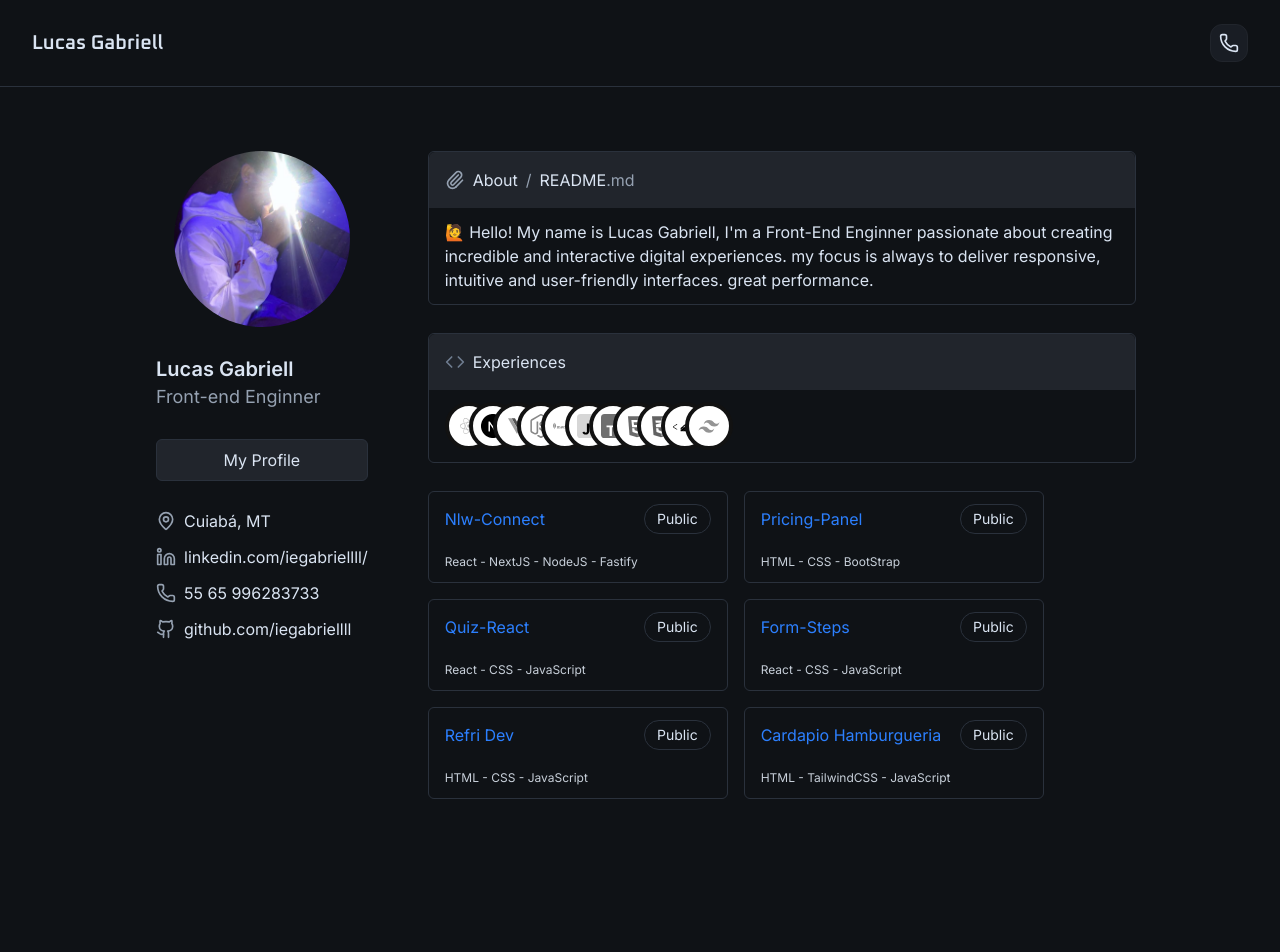
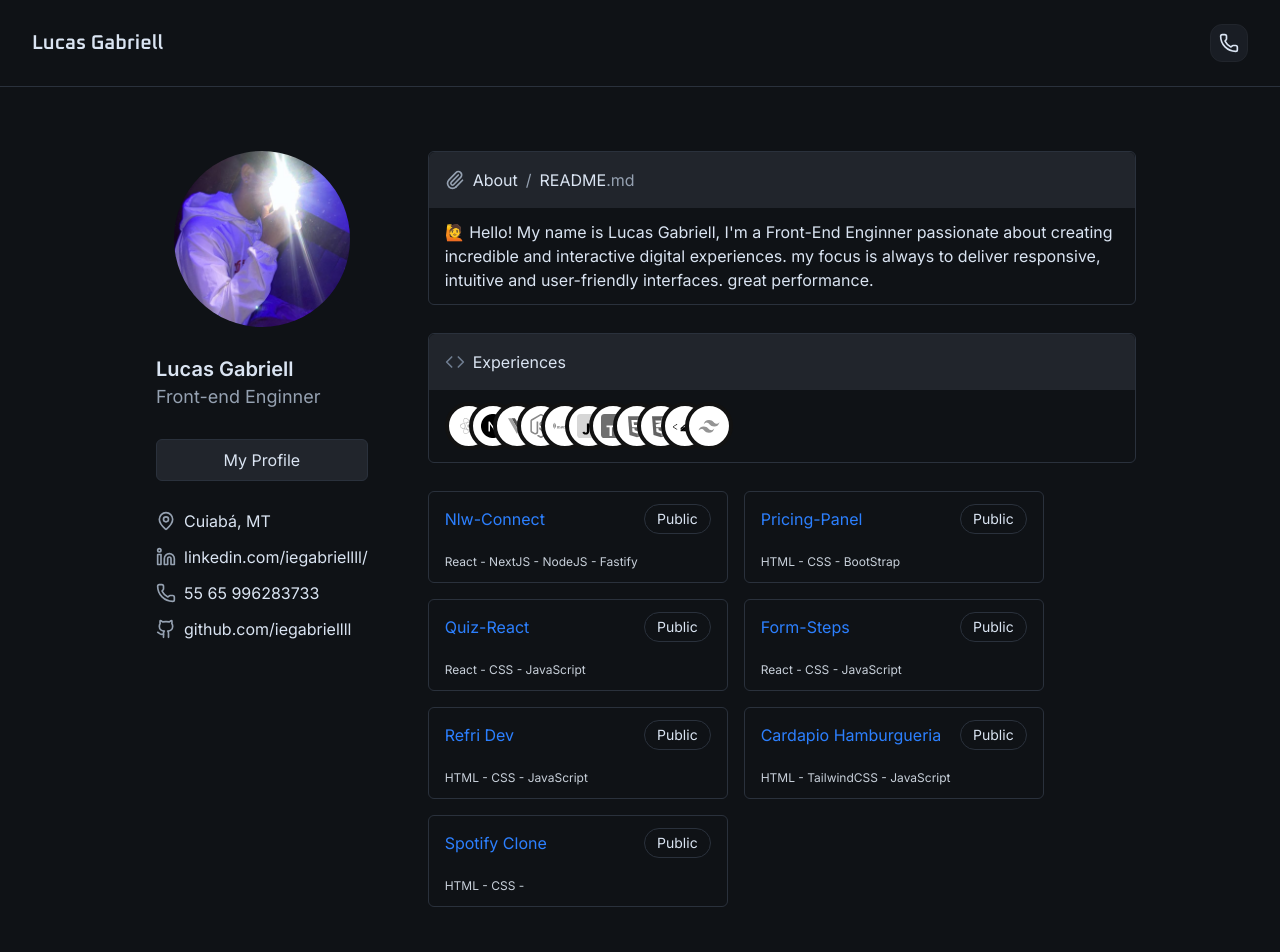
Before and after one commit to iegabriellll/Port-New, a Next.js app: page / in a window 1280 px wide. Shown: the top 952 px of the page. Built offline with nearby package versions, Linux system fonts and the light colour scheme.

Commit message:
Add Spotify Clone project to projects list

```diff
--- a/src/app/(home)/projects.tsx
+++ b/src/app/(home)/projects.tsx
@@ -36,6 +36,12 @@ export const Projects = () => {
       languages: ["HTML - ", "TailwindCSS - ", "JavaScript "],
       url: "https://github.com/iegabriellll/Cardapio-LucasDev.git",
     },
+    {
+      id: 7,
+      name: "Spotify Clone",
+      languages: ["HTML - ", "CSS - "],
+      url: "https://github.com/iegabriellll/Spotify-Clone.git",
+    },
   ];
 
   return (
```
